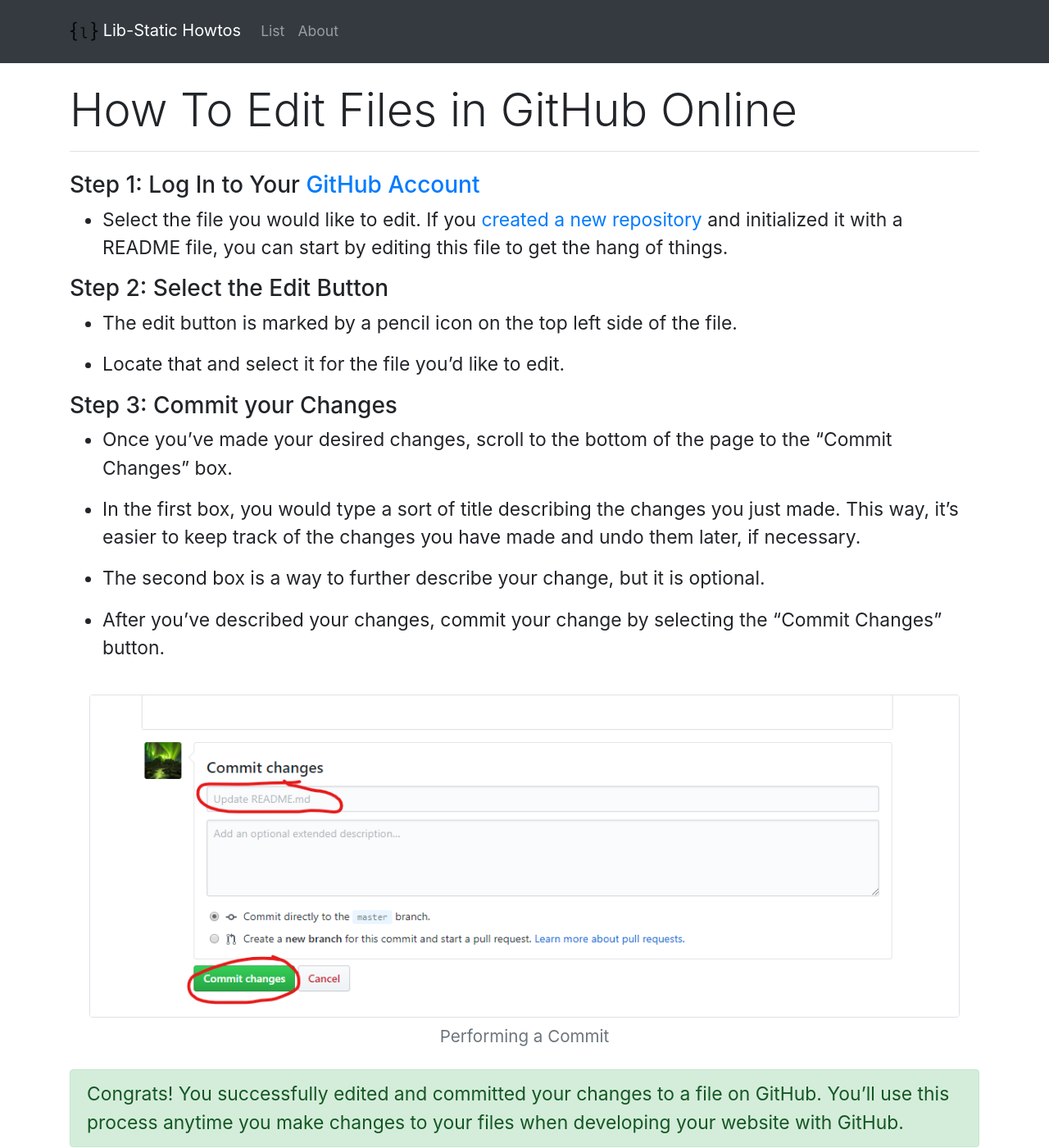
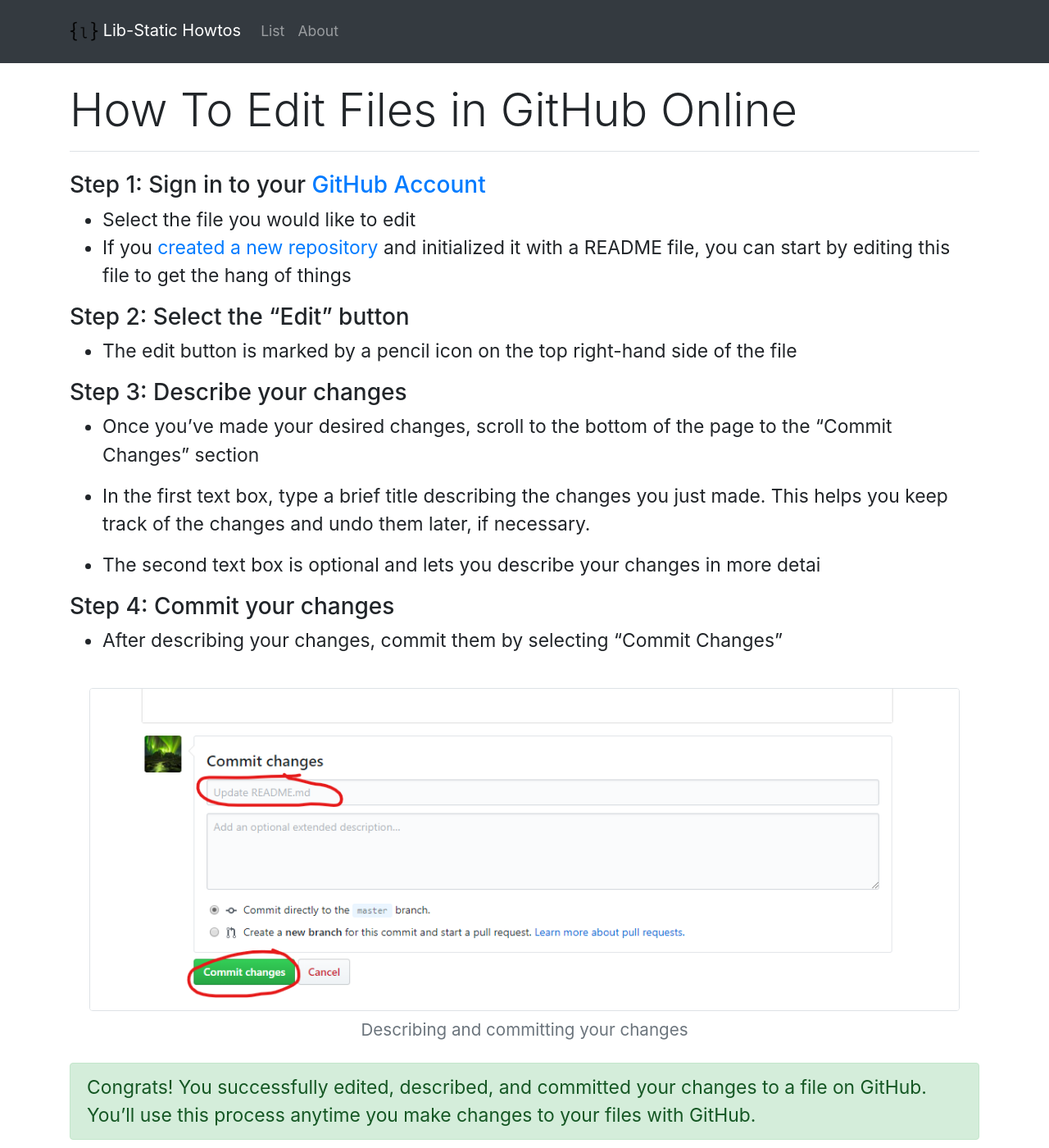
Before and after one commit to lib-static/howto, a Jekyll site: the page built from howtos/editfilesonlinegh.md, in a window 1280 px wide and 1400 px high. Shown: the whole window at 82% size. Built offline with Jekyll 4.4.1, drawn with Linux system fonts in a browser that asks for light colours.

Commit message:
update content and add step 4

```diff
--- a/howtos/editfilesonlinegh.md
+++ b/howtos/editfilesonlinegh.md
@@ -3,30 +3,31 @@ layout: howto
 title: How To Edit Files in GitHub Online
 ---
 
-### Step 1: Log In to Your [GitHub Account](https://github.com/){:target="_blank"}
+### Step 1: Sign in to your [GitHub Account](https://github.com/){:target="_blank"}
 
-- Select the file you would like to edit. If you [created a new repository](setupgithubrepo.html.) and initialized it with a README file, you can start by editing this file to get the hang of things.
+- Select the file you would like to edit
+- If you [created a new repository](setupgithubrepo.html.) and initialized it with a README file, you can start by editing this file to get the hang of things
 
-### Step 2: Select the Edit Button
+### Step 2: Select the "Edit" button
 
-- The edit button is marked by a pencil icon on the top left side of the file.
+- The edit button is marked by a pencil icon on the top right-hand side of the file
 
-- Locate that and select it for the file you'd like to edit.
+### Step 3: Describe your changes
 
-### Step 3: Commit your Changes
+- Once you've made your desired changes, scroll to the bottom of the page to the "Commit Changes" section
 
-- Once you've made your desired changes, scroll to the bottom of the page to the "Commit Changes" box.
+- In the first text box, type a brief title describing the changes you just made. This helps you keep track of the changes and undo them later, if necessary.
 
-- In the first box, you would type a sort of title describing the changes you just made. This way, it's easier to keep track of the changes you have made and undo them later, if necessary.
+- The second text box is optional and lets you describe your changes in more detai
 
-- The second box is a way to further describe your change, but it is optional.
+### Step 4: Commit your changes
 
-- After you've described your changes, commit your change by selecting the "Commit Changes" button.
-{% include bootstrap/figure.md img="/github/github_commitchangeonline.png" caption="Performing a Commit" alt="Describing your change and commiting your change" %}
+- After describing your changes, commit them by selecting "Commit Changes"
+{% include bootstrap/figure.md img="/github/github_commitchangeonline.png" caption="Describing and committing your changes" alt="Describing your change and committing your change" %}
 
 {:.alert .alert-success}
-Congrats! You successfully edited and committed your changes to a file on GitHub. You'll use this process anytime you make changes to your files when developing your website with GitHub.
+Congrats! You successfully edited, described, and committed your changes to a file on GitHub. You'll use this process anytime you make changes to your files with GitHub.
 
-- For more information and guides about the GitHub workflow, see these [GitHub guides](https://help.github.com/en/desktop/contributing-to-projects){:target="_blank"}.
+For more information and guides about the GitHub workflow, see these [GitHub guides](https://help.github.com/en/desktop/contributing-to-projects){:target="_blank"}.
 
-- If you're also curious about committing changes with GitHub Desktop, see this [guide](pushpullchanges.html).
+If you're also curious about committing changes with GitHub Desktop, see this [guide](pushpullchanges.html).
```
